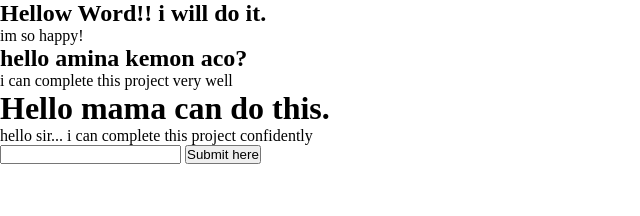
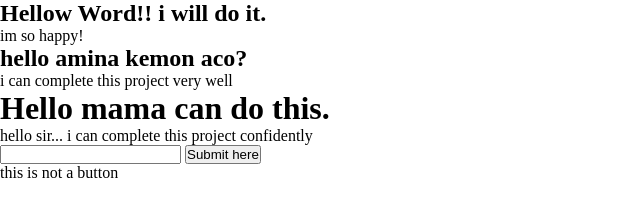
Before and after one commit to ahasif/my-frist-website, a plain HTML site: page index.html in a window 1280 px wide. Shown: the whole page, without its empty margins (0-640 px from the left). Drawn offline with Linux system fonts and the light colour scheme.

Commit message:
hello website updated

```diff
--- a/index.html
+++ b/index.html
@@ -17,6 +17,7 @@
     <div class="box">
         <input type="text">
         <button>Submit here</button>
+        <p>this is not a button</p>
     </div>
 </body>
 </html>
```
